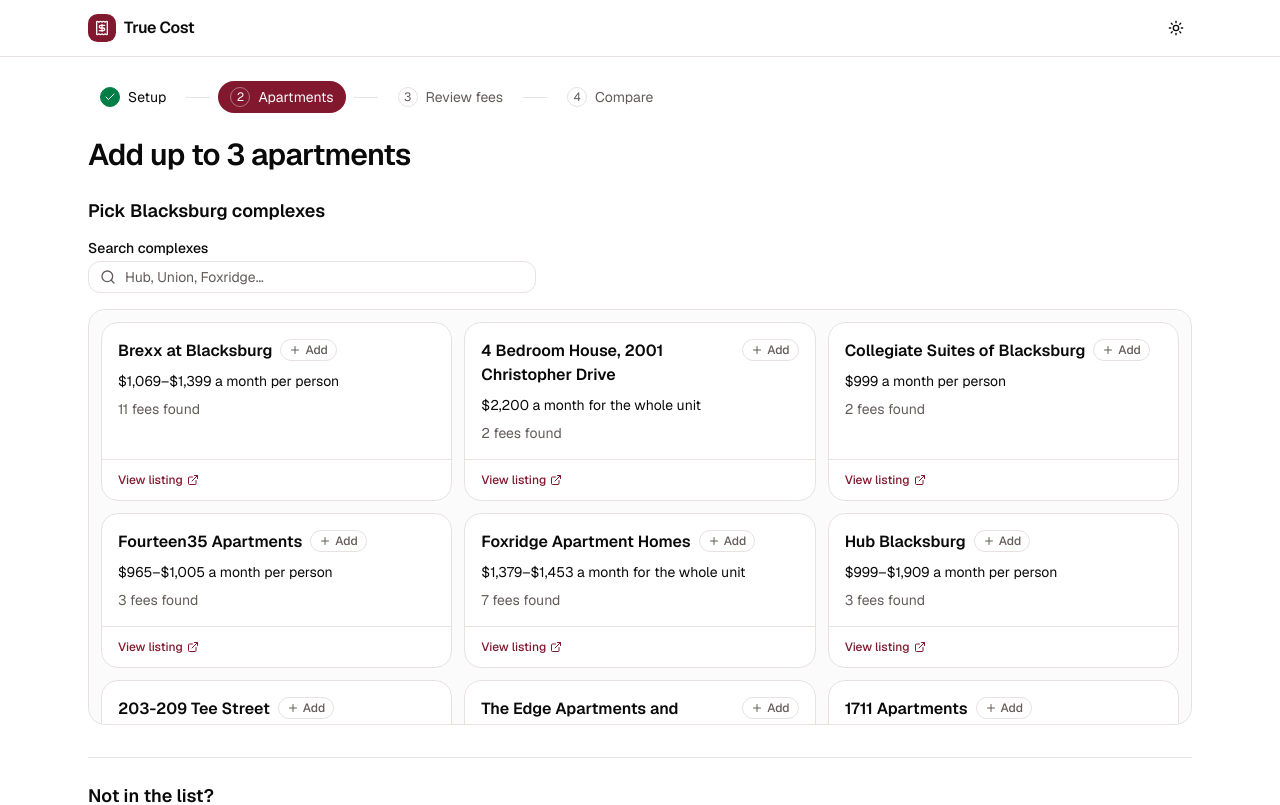
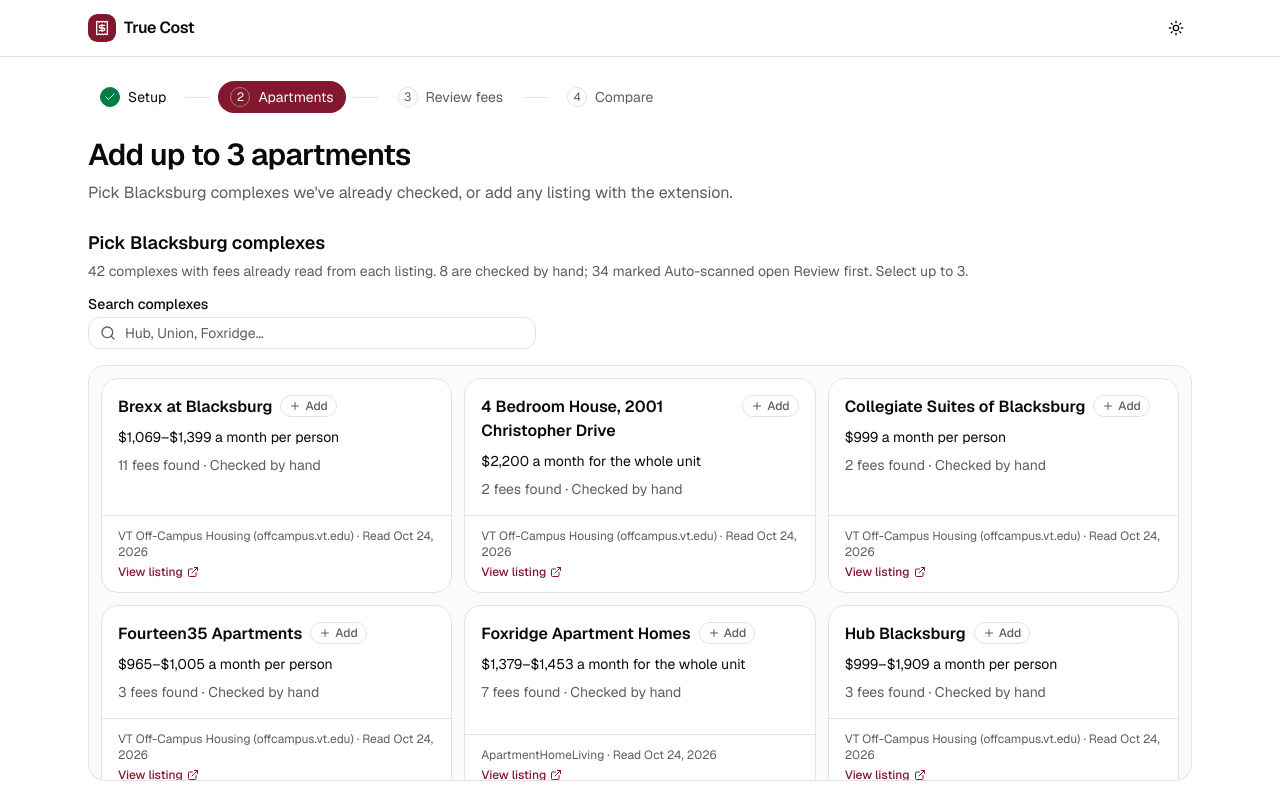
Before and after one commit to sam044/true-cost, a Next.js app: page /compare/add in a window 1280 px wide. Shown: the top 805 px of the page. Built offline with nearby package versions, Linux system fonts and the light colour scheme.

Commit message:
Revert "Trim helper text on Setup, Apartments, Review and Compare"
This reverts commit bc939d9.

Co-Authored-By: Claude Opus 5.5 (1M context) <noreply@anthropic.com>

```diff
--- a/app/compare/add/page.tsx
+++ b/app/compare/add/page.tsx
@@ -29,6 +29,7 @@ export default function AddApartmentPage() {
       <Stepper current="add" />
       <PageHeading
         title="Add up to 3 apartments"
+        description="Pick Blacksburg complexes we've already checked, or add any listing with the extension."
       />
       {hydrated ? (
         <AddApartments />
@@ -88,6 +89,9 @@ function AddApartments() {
           <Button asChild size="lg">
             <Link href="/compare/review">Review fees</Link>
           </Button>
+          <p className="text-sm text-muted-foreground">
+            You&apos;ll check what Gemma found before anything is compared.
+          </p>
         </div>
       )}
     </div>
@@ -99,7 +103,7 @@ function ExtensionNote() {
     <div className="flex flex-col gap-4 rounded-xl border bg-muted/40 p-4 sm:p-5">
       <p className="flex items-start gap-3 text-sm text-muted-foreground">
         <Puzzle className="mt-0.5 size-5 shrink-0" aria-hidden />
-        One click on any listing page adds it here.
+        On any listing page, one click captures the whole page and opens it here for review.
       </p>
       <div className="flex flex-wrap items-start gap-3">
         <Button asChild>
--- a/app/compare/results/page.tsx
+++ b/app/compare/results/page.tsx
@@ -116,7 +116,7 @@ export default function ResultsPage() {
       <Stepper current="results" />
       <PageHeading
         title="What each place really costs you"
-        description="Per person, per month, every fee included."
+        description="Per person per month, with every fee counted. Recurring fees count in full; one-time fees and deposits are spread over the lease."
       />
       <Suspense fallback={<Loading />}>{hydrated ? <Results /> : <Loading />}</Suspense>
     </>
--- a/app/compare/review/[id]/page.tsx
+++ b/app/compare/review/[id]/page.tsx
@@ -172,6 +172,7 @@ function ReviewApartment({ apartment }: { apartment: Apartment }) {
     <>
       <PageHeading
         title={`Check the fees for ${apartment.name}`}
+        description="Every fee shows the words it came from. Fix anything that looks off, then confirm."
       />
       {apartments.length > 1 && (
         <p className="-mt-4 pb-6 text-sm text-muted-foreground">
@@ -283,6 +284,10 @@ function ReviewApartment({ apartment }: { apartment: Apartment }) {
           <h2 id="utilities-heading" className="text-lg font-semibold">
             Utilities
           </h2>
+          <p className="mt-1 text-sm text-muted-foreground">
+            What the listing says is covered. Costs for utilities you pay yourself show up as fees
+            marked Estimate.
+          </p>
           <dl className="mt-4 grid grid-cols-2 gap-3 text-sm sm:grid-cols-5">
             {(Object.keys(UTILITY_LABELS) as UtilityName[]).map((name) => (
               <div key={name} className="rounded-lg bg-muted px-3 py-2">
--- a/components/catalog/catalog-picker.tsx
+++ b/components/catalog/catalog-picker.tsx
@@ -32,6 +32,16 @@ function priceRange({ min, max, basis }: CatalogEntry["priceRange"]): string {
   return `${range} a month ${basis === "per_unit" ? "for the whole unit" : "per person"}`;
 }
 
+// "2026-10-24" -> "Oct 24, 2026", without a time zone shift.
+function readDate(iso: string): string {
+  const [y, m, d] = iso.split("-").map(Number);
+  return new Date(y, m - 1, d).toLocaleDateString("en-US", {
+    month: "short",
+    day: "numeric",
+    year: "numeric",
+  });
+}
+
 export function CatalogPicker() {
   const catalog = getCatalog();
   const apartments = useTrueCost((s) => s.apartments);
@@ -50,6 +60,7 @@ export function CatalogPicker() {
     return ids;
   }, [apartments]);
   const full = apartments.length >= MAX_APARTMENTS;
+  const autoCount = catalog.filter((e) => e.autoScanned).length;
   const anyUnreviewed = apartments.some((a) => catalogIdOf(a.id) && !a.reviewed);
 
   const q = query.trim().toLowerCase();
@@ -79,6 +90,11 @@ export function CatalogPicker() {
         <h2 id="catalog-heading" className="text-lg font-semibold">
           Pick Blacksburg complexes
         </h2>
+        <p className="text-sm text-muted-foreground">
+          {catalog.length} complexes with fees already read from each listing.{" "}
+          {catalog.length - autoCount} are checked by hand; {autoCount} marked Auto-scanned open
+          Review first. Select up to {MAX_APARTMENTS}.
+        </p>
       </div>
 
       <div className="flex max-w-md flex-col gap-1.5">
@@ -106,13 +122,17 @@ export function CatalogPicker() {
 
       {full && (
         <p className="rounded-lg border bg-muted/50 p-3 text-sm text-muted-foreground">
-          That&apos;s {MAX_APARTMENTS}, the most you can compare. Select one again to remove it.
+          You have {MAX_APARTMENTS} apartments, the most True Cost compares at once. Select an added
+          complex again to remove it.
         </p>
       )}
 
       {shown.length === 0 ? (
         <div className="flex flex-col items-start gap-3 rounded-xl border border-dashed p-6">
           <p className="font-medium">No complexes match &ldquo;{query.trim()}&rdquo;</p>
+          <p className="text-sm text-muted-foreground">
+            Check the spelling, or add the listing yourself below.
+          </p>
           <Button type="button" variant="outline" size="sm" onClick={() => setQuery("")}>
             <X className="size-4" aria-hidden /> Clear search
           </Button>
@@ -152,7 +172,10 @@ export function CatalogPicker() {
             </Link>
           </Button>
           <p className="text-sm text-muted-foreground">
-            {apartments.length} of {MAX_APARTMENTS} selected
+            {apartments.length} of {MAX_APARTMENTS} apartments selected.{" "}
+            {anyUnreviewed
+              ? "Auto-scanned complexes open Review first so you can check their fees."
+              : "Catalog fees are already checked, so they go straight to Compare."}
           </p>
         </div>
       )}
@@ -220,7 +243,7 @@ function CatalogCard({
         <span className="text-sm">{priceRange(entry.priceRange)}</span>
         <span className="text-sm text-muted-foreground">
           {fees === 1 ? "1 fee found" : `${fees} fees found`}
-          {entry.autoScanned && " · Not checked yet"}
+          {entry.autoScanned ? " · Auto-scanned, not checked yet" : " · Checked by hand"}
         </span>
         {blocked && (
           <span id={fullNoteId} className="sr-only">
@@ -228,7 +251,10 @@ function CatalogCard({
           </span>
         )}
       </button>
-      <div className="border-t px-4 py-3 text-xs">
+      <div className="flex flex-col gap-1 border-t px-4 py-3 text-xs text-muted-foreground">
+        <span>
+          {entry.site} · Read {readDate(entry.readOn)}
+        </span>
         <a
           href={entry.url}
           target="_blank"
--- a/components/compare/apartment-column.tsx
+++ b/components/compare/apartment-column.tsx
@@ -170,6 +170,7 @@ export function ApartmentColumn({
               <s>{money(summary.advertisedMonthly)}</s>
             </span>
           </p>
+          <p className="text-sm text-muted-foreground">per person per month, all-in</p>
           {summary.hiddenPerYear > 0.005 && (
             <p className="mt-2 w-fit rounded-md bg-hidden px-2 py-1 text-sm font-medium text-hidden-foreground">
               {moneyWhole(summary.hiddenPerYear)} / year not in the headline price
```
Also changed, not shown: app/compare/setup/page.tsx (+21 -3 lines), 1 other file (tests, documents, lock files or other folders).
